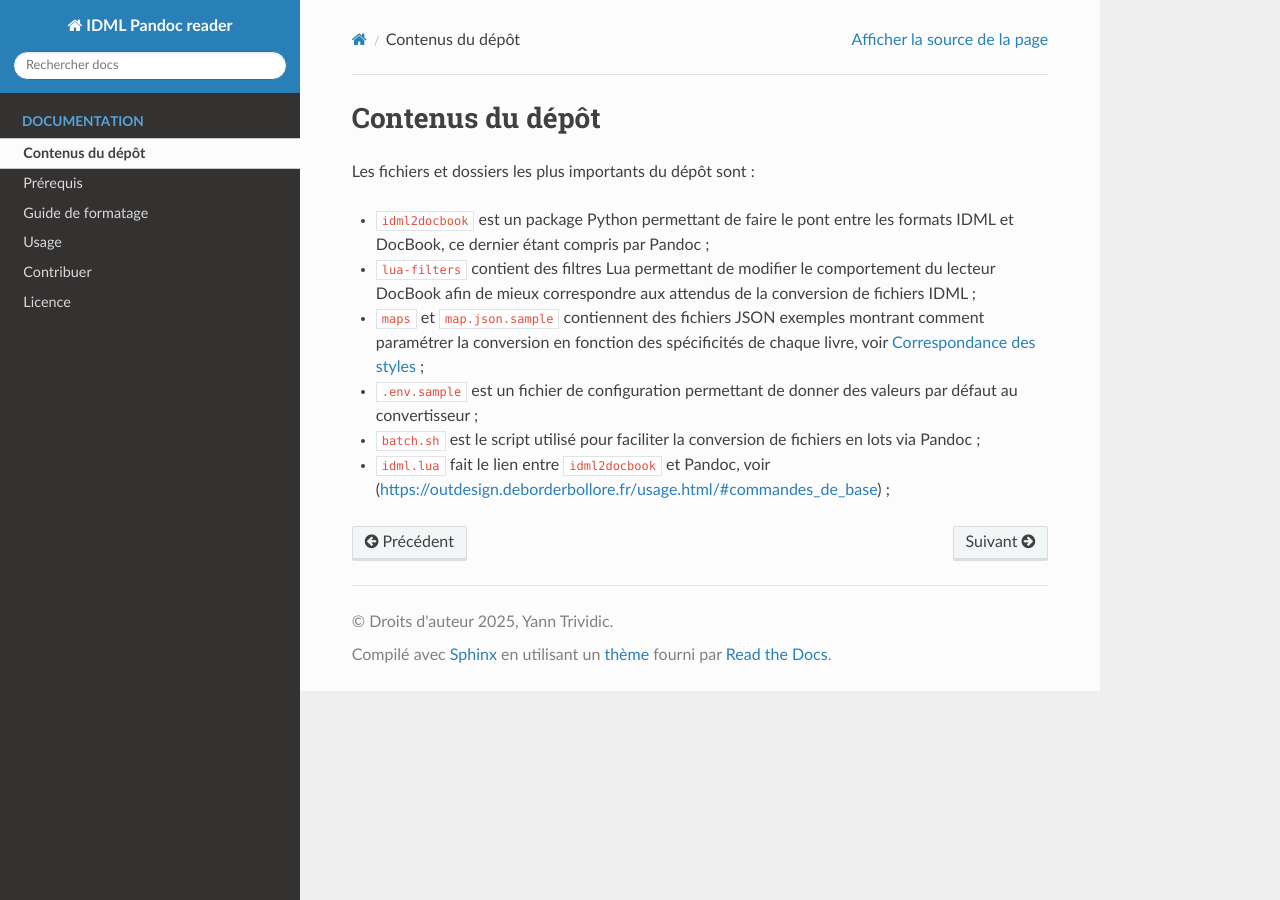
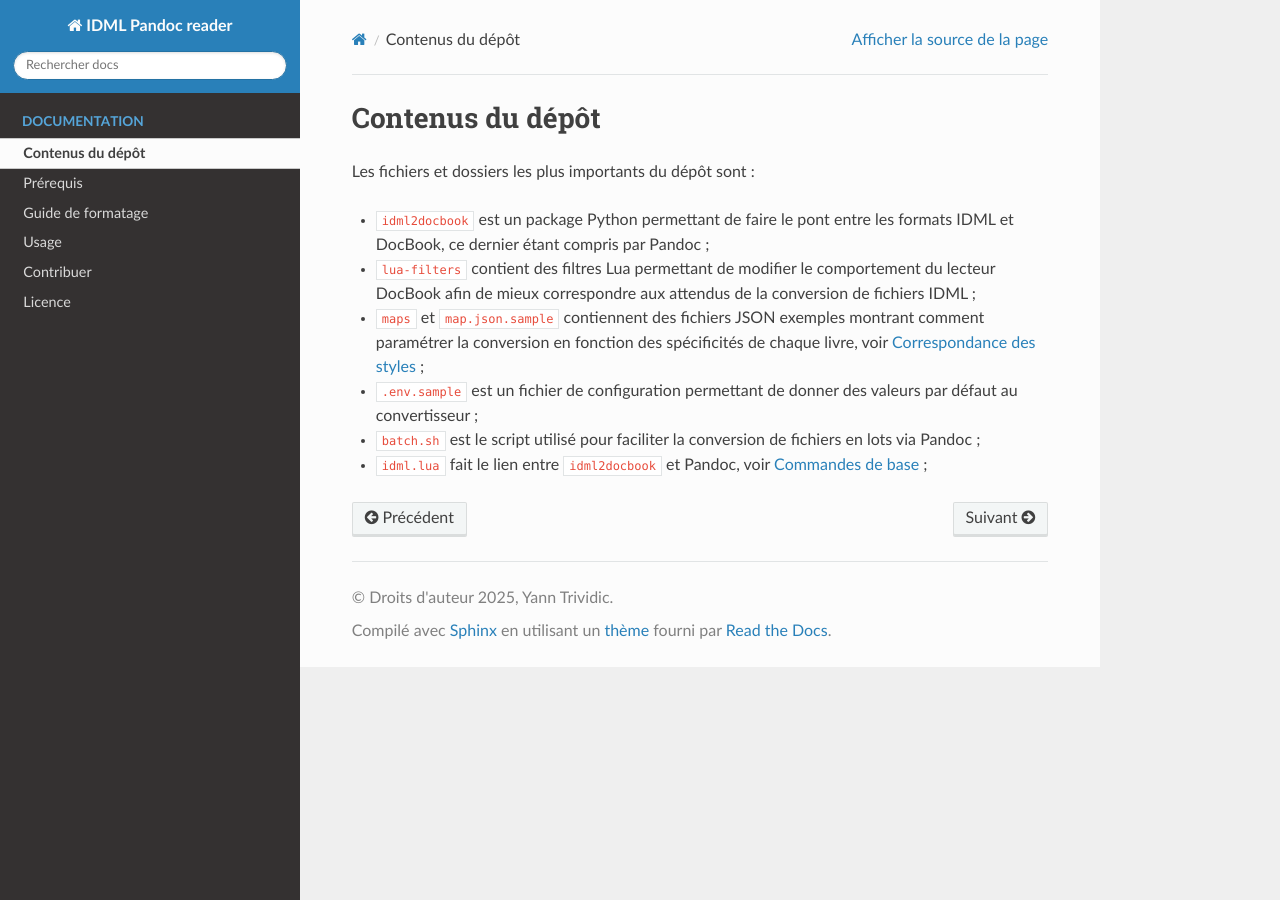
Before and after one commit to yanntrividic/idml-pandoc-reader, a Sphinx documentation site: the page built from docs/source/contents.md, in a window 1280 px wide. Built offline with Sphinx 7.4.7 and the Read the Docs theme 3.1.0, drawn with Linux system fonts in a browser that asks for light colours; some of the changed lines change nothing that is shown.

Commit message:
Fixed link in docs

```diff
--- a/docs/source/contents.md
+++ b/docs/source/contents.md
@@ -7,4 +7,4 @@ Les fichiers et dossiers les plus importants du dépôt sont :
 * `maps` et `map.json.sample` contiennent des fichiers JSON exemples montrant comment paramétrer la conversion en fonction des spécificités de chaque livre, voir [Correspondance des styles](https://outdesign.deborderbollore.fr/usage.html/#correspondance_des_styles) ;
 * `.env.sample` est un fichier de configuration permettant de donner des valeurs par défaut au convertisseur ;
 * `batch.sh` est le script utilisé pour faciliter la conversion de fichiers en lots via Pandoc ;
-* `idml.lua` fait le lien entre `idml2docbook` et Pandoc, voir (https://outdesign.deborderbollore.fr/usage.html/#commandes_de_base) ;
+* `idml.lua` fait le lien entre `idml2docbook` et Pandoc, voir [Commandes de base](https://outdesign.deborderbollore.fr/usage.html/#commandes_de_base) ;
```
Also changed, not shown: 3 other files.
